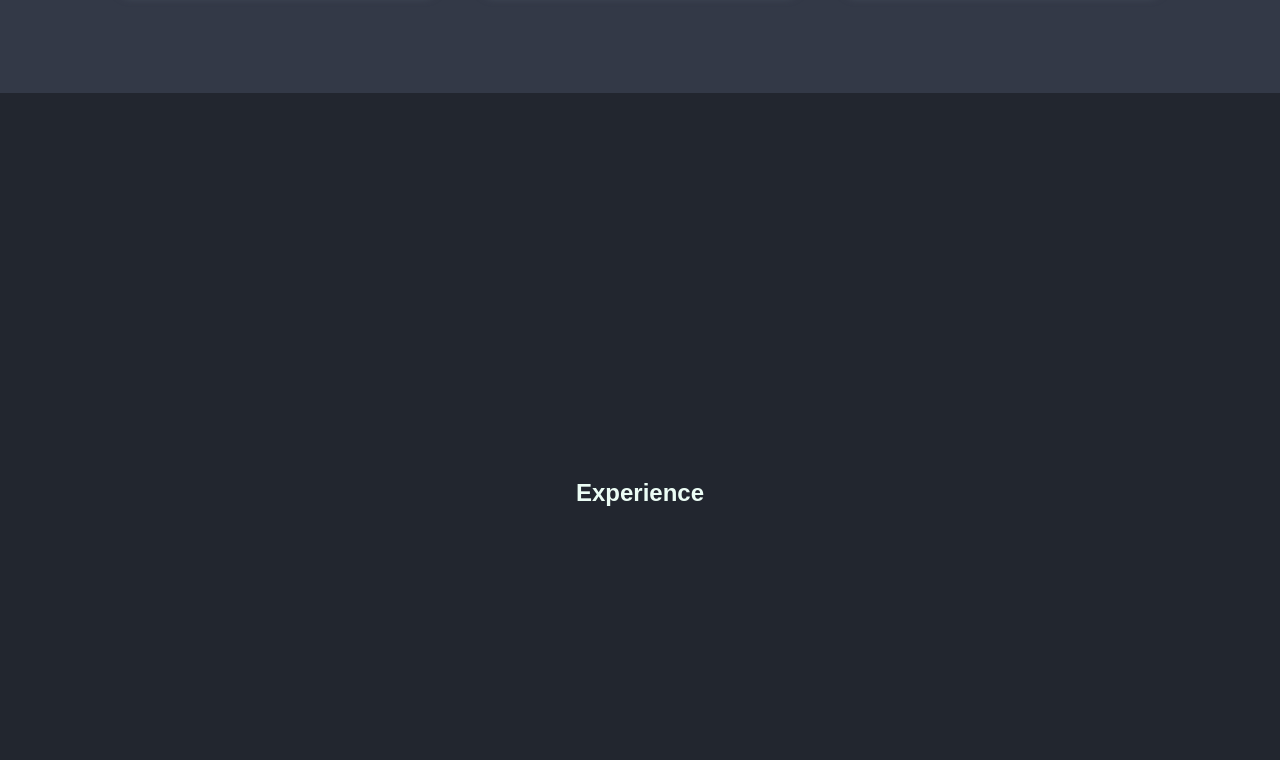
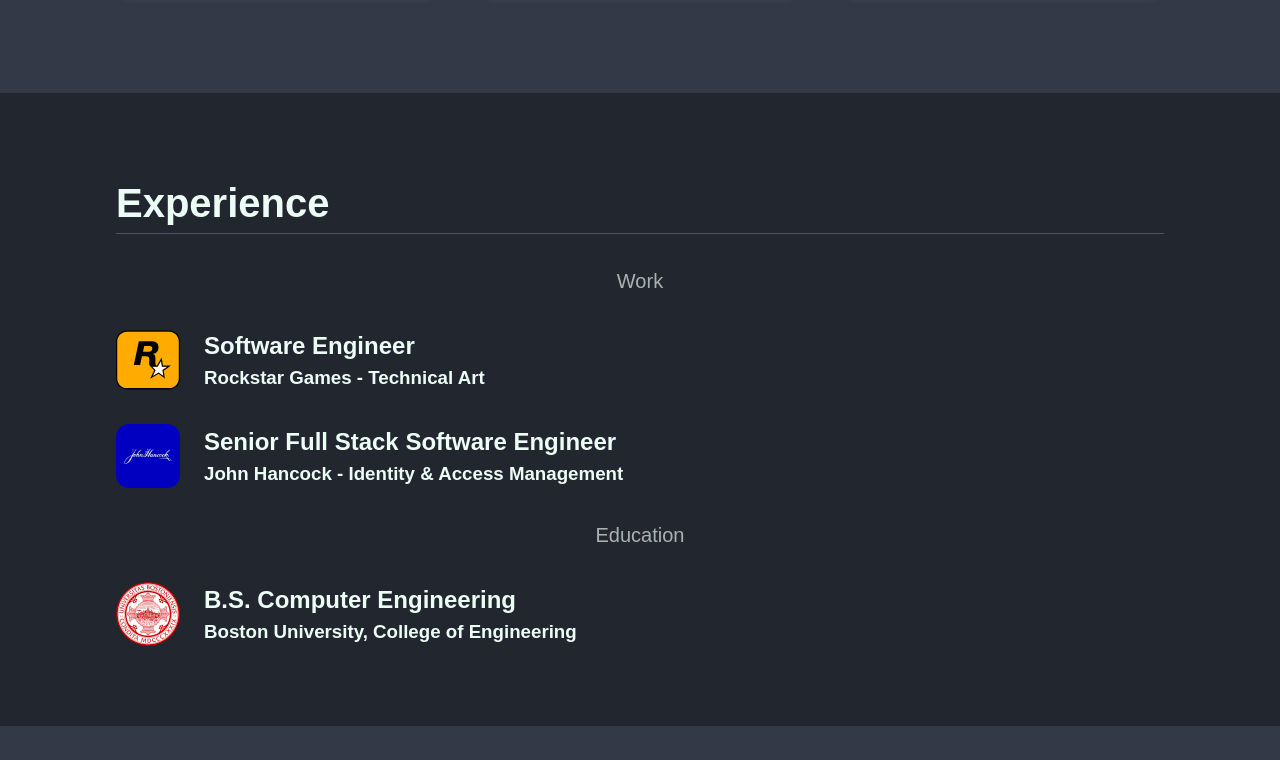
Before and after one commit to alexsalmi/portfolio, an Astro site: page / in a window 1280 px wide. Shown: the part 1660-2420 px from the top of the page. Built offline with nearby package versions, Linux system fonts and the light colour scheme; Astro itself is replaced by a stand-in of ours; a web font is replaced by a local one.

Commit message:
Started working on Experience section

```diff
--- a/src/components/Experience.astro
+++ b/src/components/Experience.astro
@@ -1,18 +1,98 @@
 ---
+import { Image } from "astro:assets";
+import rockstarLogo from "../assets/rockstar.svg";
+import jhLogo from "../assets/jh.jpg";
+import buLogo from "../assets/bu.png";
 import { EXPERIENCE_SECTION_ID } from "../constants";
 ---
 
 <section class="experience" id={EXPERIENCE_SECTION_ID}>
-  <h2>Experience</h2>
+  <h2 class="title">Experience</h2>
+  <h3 class="sectionTitle">Work</h3>
+  <div class="job">
+    <Image
+      class="logo"
+      width={248}
+      height={248}
+      src={rockstarLogo}
+      alt="Rockstar Games Logo"
+    />
+    <div class="jobTitle">
+      <h2>Software Engineer</h2>
+      <h3>Rockstar Games - Technical Art</h3>
+    </div>
+  </div>
+  <div class="job">
+    <Image
+      class="logo"
+      width={248}
+      height={248}
+      src={jhLogo}
+      alt="John Hancock Logo"
+    />
+    <div class="jobTitle">
+      <h2>Senior Full Stack Software Engineer</h2>
+      <h3>John Hancock - Identity & Access Management</h3>
+    </div>
+  </div>
+  <h3 class="sectionTitle">Education</h3>
+  <div class="job">
+    <Image
+      class="logo"
+      width={248}
+      height={248}
+      src={buLogo}
+      alt="Boston University Logo"
+    />
+    <div class="jobTitle">
+      <h2>B.S. Computer Engineering</h2>
+      <h3>Boston University, College of Engineering</h3>
+    </div>
+  </div>
 </section>
 
 <style>
   .experience {
-    height: 50em;
     width: 100%;
+    max-width: calc(var(--max-width) * 3 / 4);
     background-color: var(--background-primary);
     display: flex;
+    flex-direction: column;
     align-items: center;
-    justify-content: center;
+    padding: 5rem 1rem;
+    gap: 2rem;
+  }
+
+  .title {
+    font-weight: 600;
+    width: 100%;
+    font-size: 2.5rem;
+    border-bottom: 1px solid var(--accent-secondary);
+  }
+
+  .sectionTitle {
+    font-size: 1.25rem;
+    font-weight: 500;
+    opacity: 0.66;
+  }
+
+  .job {
+    width: 100%;
+    min-height: 4rem;
+    display: flex;
+    gap: 1.5rem;
+  }
+
+  .logo {
+    height: 4rem;
+    width: 4rem;
+    border-radius: 0.8rem;
+  }
+
+  .jobTitle {
+    height: 100%;
+    display: flex;
+    flex-direction: column;
+    justify-content: space-between;
   }
 </style>
--- a/src/constants/ids.ts
+++ b/src/constants/ids.ts
@@ -1,9 +1,9 @@
 // Section ids
-export const HERO_SECTION_ID = "hero-section";
-export const ABOUT_SECTION_ID = "about-section";
-export const EXPERIENCE_SECTION_ID = "experience-section";
-export const PROJECTS_SECTION_ID = "projects-section";
-export const CONNECT_SECTION_ID = "connect-section";
+export const HERO_SECTION_ID = "hero";
+export const ABOUT_SECTION_ID = "about";
+export const EXPERIENCE_SECTION_ID = "experience";
+export const PROJECTS_SECTION_ID = "projects";
+export const CONNECT_SECTION_ID = "connect";
 
 // Button ids
 export const THEME_TOGGLE_BUTTON_ID = "theme-toggle-button";
```
Also changed, not shown: src/assets/bostonu.png (added), src/assets/bu.png (added), src/assets/jh.jpg (added), src/assets/rockstar.png (added), src/assets/rockstar.svg (added), src/assets/rockstar.webp (added).
